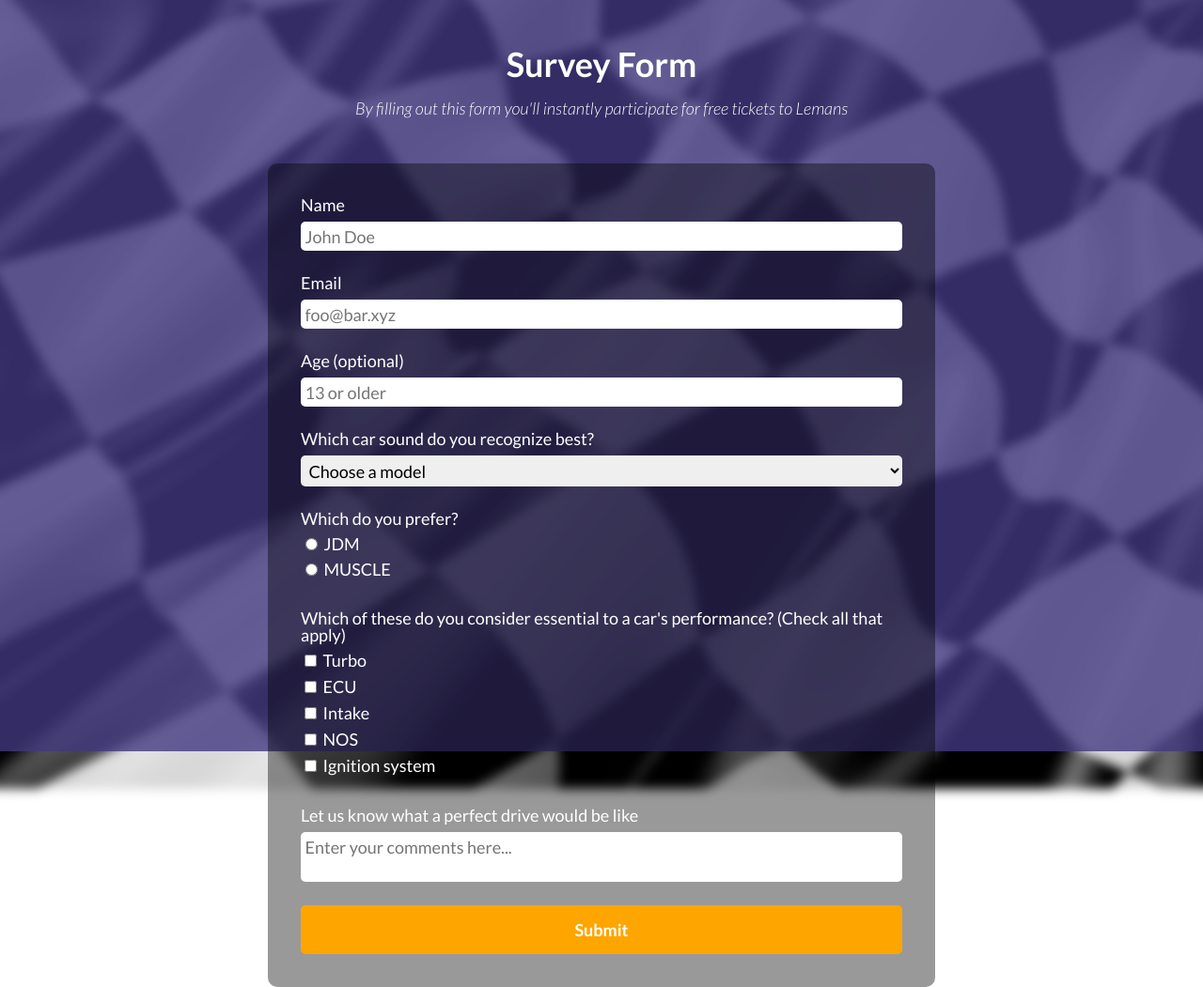
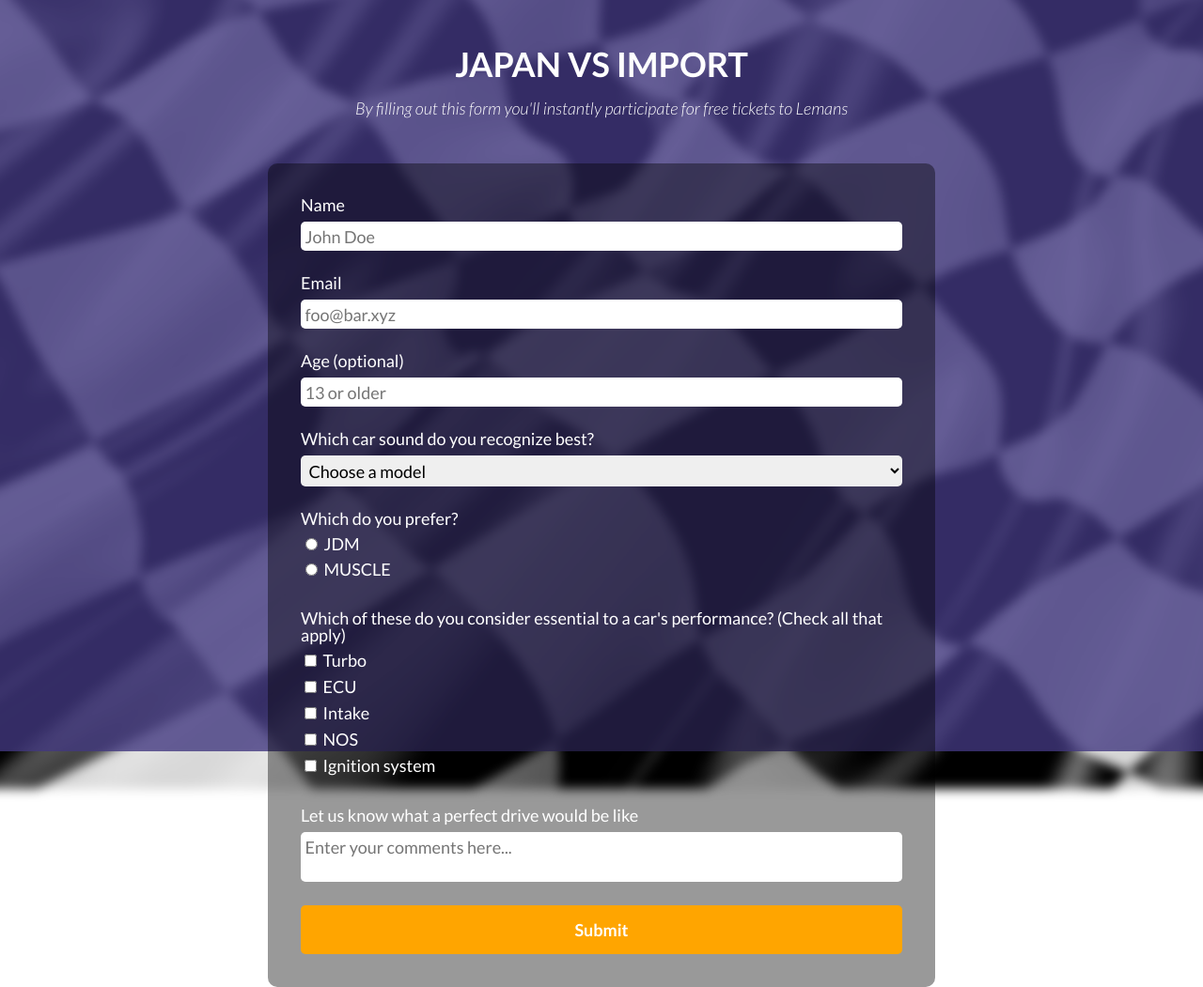
Before and after one commit to aaron-contreras/survey-form, a plain HTML site: page index.html in a window 1280 px wide. Shown: the whole page at 94% size. Drawn offline with Linux system fonts and the light colour scheme.

Commit message:
Change survey form title

```diff
--- a/index.html
+++ b/index.html
@@ -17,7 +17,7 @@
         <div class="overlay" id="black"></div>
 
         <header>
-            <h1 id="title">Survey Form</h1>
+            <h1 id="title">Japan vs Import</h1>
             <p id="description"><em>By filling out this form you'll instantly participate for free tickets to Lemans</em></p>
         </header>
 
@@ -104,4 +104,6 @@
         </form>
     </body>
 </html>
-<script src="https://cdn.freecodecamp.org/testable-projects-fcc/v1/bundle.js"></script>
+<!--Test Script
+    <script src="https://cdn.freecodecamp.org/testable-projects-fcc/v1/bundle.js"></script>
+-->
--- a/styles/main.css
+++ b/styles/main.css
@@ -20,6 +20,7 @@ label, .subtitle {
     font-size: 2em;
     font-weight: 700;
     margin: 20px;
+    text-transform: uppercase;
 }
 
 .overlay {
```
